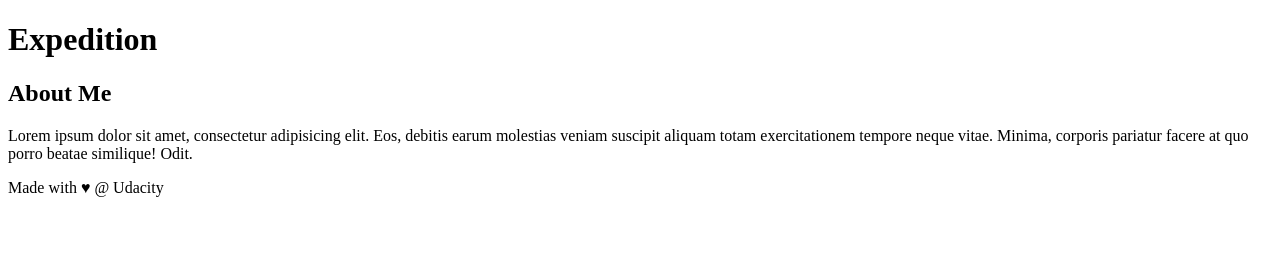
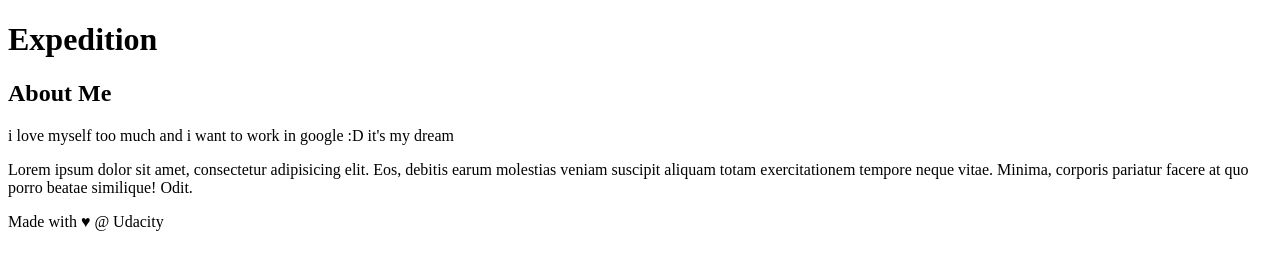
Before and after one commit to SamiKamal/Udacity-course, a plain HTML site: page index.html in a window 1280 px wide. Drawn offline with Linux system fonts and the light colour scheme.

Commit message:
add some content in sidebar

```diff
--- a/index.html
+++ b/index.html
@@ -20,6 +20,7 @@
     </div>
     <aside>
     <h2>About Me</h2>
+    <p>i love myself too much and i want to work in google :D it's my dream</p>
 
     <p>Lorem ipsum dolor sit amet, consectetur adipisicing elit. Eos, debitis earum molestias veniam suscipit aliquam totam exercitationem tempore neque vitae. Minima, corporis pariatur facere at quo porro beatae similique! Odit.</p>
 </aside>
```
